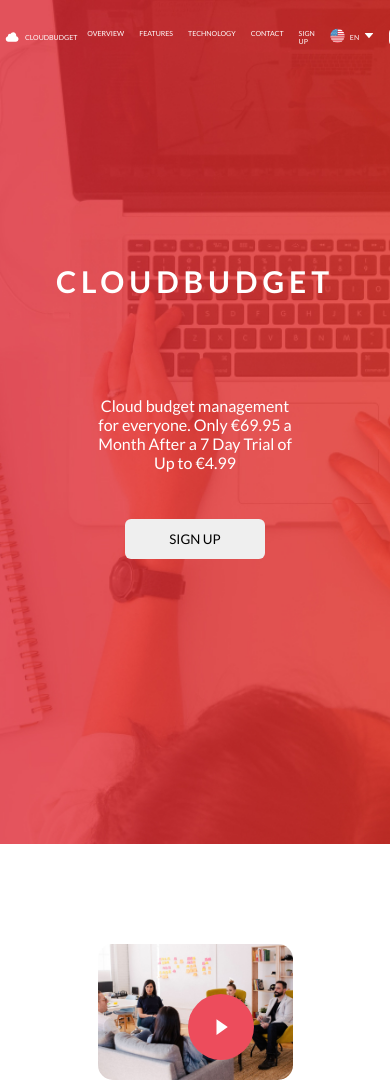
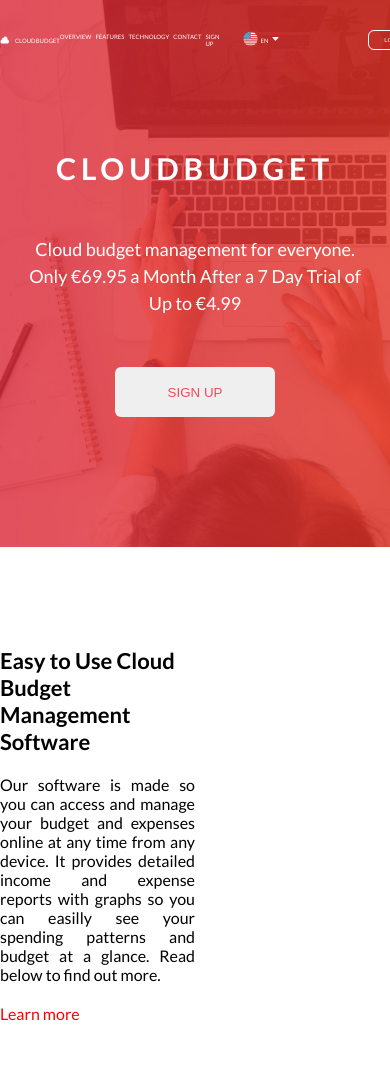
Before and after one commit to Mouzzinho/CloudBudget, a plain HTML site: page index.html in a window 390 px wide. Shown: the top 1083 px of the page. Drawn offline with Linux system fonts and the light colour scheme.

Commit message:
header RWD

```diff
--- a/index.html
+++ b/index.html
@@ -10,15 +10,14 @@
 </head>
 
 <body>
-    <div class="wrap">
-        <header>
+    <header class="main-header">
         <div class="container">
-                <nav class="menu">
+            <div class="header-wrapper">
                 <div class="logo">
                     <img src="images/dashicons-cloud.svg" alt="" class="logo__img">
                     <p class="logo__text">CLOUDBUDGET</p>
                 </div>
-                    <div class="navbar">
+                <nav class="main-menu">
                     <ul class="list">
                         <li class="list__item">OVERVIEW</li>
                         <li class="list__item">FEATURES</li>
@@ -26,33 +25,44 @@
                         <li class="list__item">CONTACT</li>
                         <li class="list__item">SIGN UP</li>
                     </ul>
-                    </div>
+                </nav>
+                <div class="language-wrapper">
                     <div class="language">
                         <img src="images/Frame 1.svg" alt="" class="language__img">
                         <span class="language__text">EN</span>
                         <img src="images/Frame 2.svg" alt="" class="language__arrow">
                     </div>
-                    <button class="login">LOGIN</button>
-                </nav>
+                    <div class="login">
+                        <button class="login__button">LOGIN</button>
+                    </div>
+                </div>
+            </div>
         </div>
     </header>
+    <main class="main-page">
+        <section class="hero-section">
+            <div class="container">
                 <div class="hero">
                     <h1 class="hero__title">CLOUDBUDGET</h1>
-            <p class="hero__description">Cloud budget management for everyone. Only €69.95 a Month After a 7 Day Trial
+                    <p class="hero__description">Cloud budget management for everyone. Only €69.95 a Month After a 7 Day
+                        Trial
                         of
                         Up to €4.99</p>
-            <button class="hero__button button--big">SIGN UP</button>
+                    <button class="hero__button">SIGN UP</button>
                 </div>
             </div>
+        </section>
         <section class="video-section">
             <div class="container">
-            <div class="container-mobile">
+                <div class="video-sevtion__wrapper">
                     <div class="video-left">
                         <h1 class="video-left__title">Easy to Use Cloud Budget Management Software</h1>
-                    <p class="video-left__description">Our software is made so you can access and manage your budget and
+                        <p class="video-left__description">Our software is made so you can access and manage your budget
+                            and
                             expenses online at any time from any device. It provides detailed income and expense reports
                             with
-                        graphs so you can easilly see your spending patterns and budget at a glance. Read below to find
+                            graphs so you can easilly see your spending patterns and budget at a glance. Read below to
+                            find
                             out
                             more.</p>
                         <a class="video-left__learnmore"href="#">Learn more</a>
@@ -66,14 +76,14 @@
         </section>
         <section class="features">
             <h1 class="features__title">Features</h1>
-
             <div class="container">
-            <div class="container-mobile">
+                <div class="features__wrapper">
                     <div class="feature">
                         <img class="feature__image" src="images/Bg (2).jpg" alt="">
                         <div class="dashboard">
                             <h2 class="dashboard__title">Supports All Currencies and Cards</h2>
-                        <p class="dashboard__description">We support all popular currencies and is fully customizable to
+                            <p class="dashboard__description">We support all popular currencies and is fully
+                                customizable to
                                 add
                             </p>
                             <a href="#" class="dashboard__readmore">Read More</a>
@@ -83,7 +93,8 @@
                         <img class="feature__image" src="images/Bg (3).jpg" alt="">
                         <div class="dashboard">
                             <h2 class="dashboard__title">Manage your expenses on the go</h2>
-                        <p class="dashboard__description">You can access your account from anywhere in the world on any
+                            <p class="dashboard__description">You can access your account from anywhere in the world on
+                                any
                                 device</p>
                             <a href="#" class="dashboard__readmore">Read More</a>
                         </div>
@@ -92,24 +103,26 @@
                         <img class="feature__image" src="images/Bg (4).jpg" alt="">
                         <div class="dashboard">
                             <h2 class="dashboard__title">Cloud Budget Management Software</h2>
-                        <p class="dashboard__description">Our software is made so you can access and manage your budget
+                            <p class="dashboard__description">Our software is made so you can access and manage your
+                                budget
                             </p>
                             <a href="#" class="dashboard__readmore">Read More</a>
                         </div>
                     </div>
                 </div>
             </div>
-
         </section>
         <section class="technology">
             <h1 class="technology__title">Technology</h1>
             <div class="container">
-            <div class="technology-mobile">
+                <div class="technology-wrapper">
                     <div class="download">
                         <p class="download__number">01</p>
-                    <img src="images/ant-design_cloud-download-outline.svg" alt="" class="download__image image-cloud">
+                        <img src="images/ant-design_cloud-download-outline.svg" alt=""
+                            class="download__image image-cloud">
                         <h2 class="download__title">Cloud Storage</h2>
-                    <p class="download__description">Access your account from anywhere in the world on any device</p>
+                        <p class="download__description">Access your account from anywhere in the world on any device
+                        </p>
                     </div>
                     <div class="download">
                         <p class="download__number">02</p>
@@ -117,8 +130,6 @@
                         <h2 class="download__title">Secure</h2>
                         <p class="download__description">All your information is stored on secure cloud servers</p>
                     </div>
-
-
                     <div class="download">
                         <p class="download__number">03</p>
                         <img src="images/Group (2).svg" alt="" class="download__image">
@@ -136,13 +147,12 @@
         </section>
         <section class="app-download">
             <div class="container">
-            <div class="app-mobile">
+                <div class="app-wrapper">
                     <div class="left-side">
                         <h1 class="left-side__title">Stay focused on saving money</h1>
                         <p class="left-side__description">It is important to stay focused on saving money in any way you
-                        can. We
-                        help you monitor your spending habits so you can easily spot and cut any unnecessary expenses.
-                        Simply join today to get started!</p>
+                            can. We help you monitor your spending habits so you can easily spot and cut any unnecessary
+                            expenses. Simply join today to get started!</p>
                         <div class="apps">
                             <img src="images/ion-logo-google-playstore (1).svg" alt="" class="apps__google">
                             <img src="images/ion-logo-apple-appstore.svg" alt="" class="apps__apple">
@@ -158,10 +168,11 @@
         </section>
         <section class="contact">
             <div class="container">
+                <div class="contact__wrapper">
                     <div class="left-text">
                         <h1 class="left-text__title">Contact</h1>
-                <p class="left-text__description">Questions or concerns? Just fill out the form below and our support
-                    team will get back to you within 24 hours</p>
+                        <p class="left-text__description">Questions or concerns? Just fill out the form below and our
+                            support team will get back to you within 24 hours</p>
                     </div>
                     <div class="inputs">
                         <input type="text" class="inputs__first-name input--small" placeholder="First Name">
@@ -173,10 +184,12 @@
                         <button class="inputs__submit button--big">SUBMIT NOW</button>
                     </div>
                 </div>
+            </div>
         </section>
+    </main>
     <footer class="footer">
         <div class="container">
-            <div class="layout">
+            <div class="footer__wrapper">
                 <div class="address">
                     <h1 class="address__title title--size">Address</h1>
                     <p class="address__address text--size">
@@ -210,11 +223,9 @@
                     <img src="images/secure-p-1 1.jpg" alt="" class="secure__image">
                 </div>
             </div>
-
+            <p class="copyright text--size">Copyright 2018 CloudBudget</p>
         </div>
-        <p class="copyright text--size">Copyright 2018 CloudBudget</p>
     </footer>
-
 </body>
 
 </html>
--- a/scss/_features.scss
+++ b/scss/_features.scss
@@ -19,12 +19,6 @@
     }
 }
 
-.container-mobile {
-    @media(max-width: 768px) and (orientation: portrait) {
-        flex-direction: column-reverse;
-        width: 100%;
-        align-items: center;
-    }
 
 .feature {
     width: 33%;
@@ -50,12 +44,16 @@
     border-radius: 10px;
     position: absolute;
     z-index: 0;
+    width: 50px;
+    height: 50px;
 
     @media(max-width: 1200px) {
         max-width: 100%;
         padding: 0 7px;
 
     }
+
+
 
 }
 
@@ -117,4 +115,3 @@
         color: red;
     }
 }
-}
--- a/scss/_header.scss
+++ b/scss/_header.scss
@@ -2,243 +2,355 @@
     margin: 0;
     padding: 0;
     box-sizing: border-box;
-    font-family: 'Lato', sans-serif;
     list-style: none;
     text-decoration: none;
 }
 
-.button--big {
-    width: 160px;
-    height: 50px;
-    border-radius: 6px;
-    border-color: transparent;
+body {
+    font-family: 'Lato';
 
-    @media(max-width: 1200px) {
-        width: 140px;
-        height: 40px;
-    }
-}
-
-
-.wrap {
-    height: 100vh;
-    color: white;
-    background-color: green;
-    background: url("../images/Bg (1).jpg");
-
-    background-position: center;
-    background-size: cover;
-    background-repeat: no-repeat;
-    max-width: 100%;
-    overflow: auto;
-
-
-    z-index: 10;
-}
-
-.container {
-    width: 1170px;
-    display: flex;
-    flex-direction: row;
-    margin: auto;
-
-    @media(max-width: 1200px) {
-        width: 768px;
-        padding: 0 15px;
-    }
-
-    @media(max-width: 768px) and (orientation: portrait) {
-        width: 100%;
-        padding: 0;
 }
 
 
 
 
+.container {
+    width: 1140px;
+    margin: 0 auto;
+    max-width: 100%;
+
+    @media (orientation: landscape) and (max-width: 1200px) {
+        width: 768px;
+        padding: 0 15px;
+
+    }
+
+    @media (orientation: landscape) and (max-width: 768px) {
+        width: 100%;
+
+
+    }
+}
 
 
 
-    .menu {
+.main-header {
+    position: absolute;
+    left: 0;
+    right: 0;
+    top: 0;
+    padding: 30px 0;
+    color: white;
+
+
+    @media(max-width: 768px) {
         width: 100%;
+        max-width: 100%;
+
+
+    }
+
+    @media(max-width: 1024px) and (orientation: portrait) {
+        font-size: 12px;
+        padding-right: 10px;
+    }
+
+
+}
+
+.header-wrapper {
     display: flex;
-        flex-direction: row;
     justify-content: space-between;
     align-items: center;
-        position: absolute;
-        max-width: 1170px;
-        padding-top: 25px;
+
 
     @media(max-width: 1200px) {
         max-width: 768px;
     }
 
-        @media(max-width: 768px) and (orientation: portrait) {
+    @media(max-width: 768px) {
+        width: 100%;
         max-width: 100%;
+
+
     }
 
-
+    @media(max-width: 1024px) and (orientation: portrait) {
+        margin: 0 auto;
+    }
 
 
     .logo {
         display: flex;
-            flex-direction: row;
-            justify-content: space-between;
         align-items: center;
 
         @media(max-width: 1200px) {
             font-size: 12px;
+            margin-right: 40px;
         }
 
-            @media(max-width: 768px) and (orientation: portrait) {
+        @media(max-width: 1024px) and (orientation: portrait) {
+            padding-left: 0px;
+            margin-right: 10px;
+        }
+
+        @media(max-width: 768px) {
             font-size: 10px;
-                margin-left: 10px;
+            margin-right: 20px;
+
+
+        }
+
+        @media(max-width: 570px) {
+            font-size: 8px;
         }
 
         @media(max-width: 480px) and (orientation: portrait) {
-                margin-left: 5px;
+            margin-right: 5px;
+        }
+
+        @media(max-width: 480px) and (orientation: landscape) {
             font-size: 7px;
+        }
+
+        @media(max-width: 420px) and (orientation: portrait) {
+            font-size: 6px;
+            margin-right: 0px;
         }
 
         @media(max-width: 360px) and (orientation: portrait) {
             font-size: 6px;
         }
 
+        @media(max-width: 320px) and (orientation: portrait) {
+            font-size: 5px;
+        }
+
+
+
         .logo__img {
             padding-right: 5px;
 
-                @media(max-width: 480px) and (orientation: portrait) {
+            @media(max-width: 768px) {
+                width: 25px;
+
+
+            }
+
+            @media(max-width: 420px) and (orientation: portrait) {
+                width: 15px;
+            }
+
+            @media(max-width: 480px) and (orientation: landscape) {
                 width: 20px;
             }
 
-                @media(max-width: 360px) and (orientation: portrait) {
-                    width: 15px;
-                }
-            }
-        }
+
 
         }
     }
 
     .list {
         display: flex;
-    flex-direction: row;
         justify-content: space-between;
-    font-size: 15px;
 
         @media(max-width: 1200px) {
-        font-size: 12px;
+            padding-right: 0px;
+            margin-right: 30px;
         }
 
-    @media(max-width: 768px) and (orientation: portrait) {
+        @media(max-width: 1024px) and (orientation: portrait) {
+            padding-left: 0px;
+            padding-right: 0px;
+            margin-right: 30px;
+        }
+
+        @media(max-width: 768px) {
+            margin-right: 0px;
+        }
+
+        @media(max-width: 360px) and (orientation: portrait) {
+            margin-left: 10px;
+            margin-right: 5px;
+        }
+
+
+
+        .list__item {
+            padding-right: 30px;
+            font-size: 14px;
+
+            @media(max-width: 1200px) {
                 font-size: 10px;
-        margin-right: 10px;
+                padding-right: 13px;
+
+            }
+
+            @media(max-width: 1024px) and (orientation: portrait) {
+                font-size: 11px;
+                padding-right: 5px;
+            }
+
+            @media(max-width: 768px) {
+                font-size: 9px;
+            }
+
+            @media(max-width: 570px) {
+                font-size: 8px;
+            }
+
+            @media(max-width: 480px) and (orientation: portrait) {
+                padding-right: 5px;
+            }
+
+            @media(max-width: 480px) and (orientation: landscape) {
+                font-size: 7px;
+                padding-right: 5px;
+            }
+
+
+            @media(max-width: 420px) and (orientation: portrait) {
+                font-size: 6px;
+                padding-right: 4px;
             }
 
             @media(max-width: 360px) and (orientation: portrait) {
                 font-size: 6px;
             }
 
-    .list__item {
-        padding: 0 20px;
-
-        @media(max-width: 1200px) {
-            padding: 0 10px;
-        }
-
-        @media(max-width: 768px) and (orientation: portrait) {
-            padding: 0 5px;
-        }
-
-        @media(max-width: 480px) and (orientation: portrait) {
-            margin-left: 5px;
-            font-size: 7px;
-        }
-
-        @media(max-width: 360px) and (orientation: portrait) {
-            font-size: 6px;
-            padding: 0;
+            @media(max-width: 320px) and (orientation: portrait) {
+                font-size: 5px;
             }
 
         }
 
+    }
+
+    .language-wrapper {
+        display: flex;
+        justify-content: space-between;
+        align-items: center;
+
+
+
+        .language {
+            display: flex;
+            align-items: center;
+            justify-content: space-between;
+            padding-right: 50px;
+            align-content: center;
+
+            @media(max-width: 1200px) {
+                font-size: 10px;
+                padding-right: 20px;
 
             }
 
-.language {
-    display: flex;
-    flex-direction: row;
-    justify-content: space-between;
-    align-items: center;
-    padding-right: 10px;
-
-    @media(max-width: 768px) and (orientation: portrait) {
-        padding-right: 0;
-        margin-right: 10px;
+            @media(max-width: 1024px) and (orientation: portrait) {
+                margin-left: 20px;
             }
 
-    .language__text {
-        @media(max-width: 1200px) {
-            font-size: 12px;
-            justify-content: space-evenly;
+            @media(max-width: 768px) {
+                padding-right: 20px;
             }
 
-        @media(max-width: 768px) and (orientation: portrait) {
-            font-size: 10px;
-        }
-
-        @media(max-width: 480px) and (orientation: portrait) {
-            font-size: 7px;
+            @media(max-width: 420px) and (orientation: portrait) {
+                padding-right: 0px;
+                margin-right: 0px;
             }
 
             @media(max-width: 360px) and (orientation: portrait) {
+                padding-left: 5px;
+            }
+
+
+            .language__text {
+                padding: 0 6px 0 10px;
+
+                @media(max-width: 1200px) {
+                    font-size: 10px;
+                    padding: 0 0 0 6px;
+                }
+
+                @media(max-width: 420px) and (orientation: portrait) {
                     font-size: 6px;
+                    padding: 0 0 0 2px;
                 }
             }
 
             .language__img {
-        padding-right: 5px;
-
                 @media(max-width: 1200px) {
-            width: 30px;
+                    width: 25px;
                 }
 
-        @media(max-width: 480px) and (orientation: portrait) {
+                @media(max-width: 768px) {
                     width: 20px;
                 }
 
-        @media(max-width: 360px) and (orientation: portrait) {
+                @media(max-width: 420px) and (orientation: portrait) {
                     width: 15px;
                 }
+
             }
 
             .language__arrow {
                 @media(max-width: 1200px) {
+                    width: 25px;
+                }
+
+                @media(max-width: 768px) {
                     width: 20px;
                 }
 
-        @media(max-width: 360px) and (orientation: portrait) {
+                @media(max-width: 420px) and (orientation: portrait) {
                     width: 15px;
                 }
+
             }
+
         }
 
         .login {
+            margin-left: 50px;
+
+            @media(max-width: 1200px) {
+                margin-left: 40px;
+            }
+
+            @media(max-width: 1024px) and (orientation: portrait) {
+                padding-left: 60px;
+            }
+
+            @media(max-width: 768px) {
+                margin-left: 0px;
+            }
+
+            @media(max-width: 420px) and (orientation: portrait) {
+                padding-right: 20px;
+            }
+
+            @media(max-width: 360px) and (orientation: portrait) {
+                padding-right: 0px;
+            }
+
+
+            .login__button {
                 width: 100px;
                 height: 46px;
+                border-radius: 6px;
+                border: 1px solid white;
                 background-color: transparent;
-    border-radius: 6px;
                 color: white;
-    border: 1px solid white;
 
                 @media(max-width: 1200px) {
                     width: 80px;
-        height: 30px;
-        font-size: 10px;
+                    height: 35px;
                 }
 
-    @media(max-width: 768px) and (orientation: portrait) {
-        width: 80px;
-        margin-right: 20px;
+                @media(max-width: 768px) {
+                    width: 60px;
+                    height: 25px;
+                    font-size: 10px;
                 }
 
                 @media(max-width: 480px) and (orientation: portrait) {
@@ -246,98 +358,87 @@
                     height: 20px;
                 }
 
+                @media(max-width: 420px) and (orientation: portrait) {
+                    width: 50px;
+                    height: 20px;
+                    font-size: 6px;
+                    margin-left: 25px;
+                }
+
                 @media(max-width: 360px) and (orientation: portrait) {
-        width: 40px;
-        margin-right: 5px;
+                    margin-left: 10px;
+                    width: 45px;
+                    height: 20px;
                 }
+            }
+        }
+    }
+}
+
+.hero-section {
+    background: url(../images/Bg.jpg);
+    background-position: center;
+    background-size: cover;
+    background-repeat: no-repeat;
 }
 
 .hero {
     display: flex;
     flex-direction: column;
+    justify-content: space-between;
+    padding-top: 250px;
     align-items: center;
-    justify-content: space-around;
-    height: 50vh;
-    margin-top: 200px;
+    color: white;
 
-    @media(max-width: 768px) and (orientation: portrait) {
-        max-width: 100%;
-    }
-
-    @media(max-width: 480px) and (orientation: portrait) {
-        margin-top: 250px;
-    }
-
-    @media(max-width: 360px) and (orientation: portrait) {
-        margin-top: 200px;
+    @media(max-width: 768px) {
+        padding-top: 150px;
     }
 
     .hero__title {
-        font-size: 72px;
+        font-size: 62px;
+        padding-bottom: 70px;
         letter-spacing: 5px;
 
-        @media(max-width: 1200px) {
-            font-size: 60px;
-        }
-
-        @media(max-width: 1024px) {
+        @media(max-width: 768px) {
+            padding-bottom: 50px;
             font-size: 50px;
         }
 
-        @media(max-width: 768px) and (orientation: portrait) {
-            font-size: 40px;
-            padding-bottom: 70px;
-        }
-
-        @media(max-width: 480px) and (orientation: portrait) {
+        @media(max-width: 420px) and (orientation: portrait) {
             font-size: 30px;
         }
-
     }
 
     .hero__description {
         font-size: 24px;
-        padding: 0 525px;
+        padding-bottom: 70px;
+        max-width: 475px;
         text-align: center;
+        line-height: 150%;
 
-        @media(max-width: 1200px) {
+        @media(max-width: 768px) {
+            padding-bottom: 50px;
             font-size: 20px;
-            padding: 0 410px;
+            max-width: 390px;
         }
 
-        @media(max-width: 1024px) {
-            font-size: 17px;
-            padding: 0 360px;
+        @media(max-width: 420px) and (orientation: portrait) {
+            font-size: 18px;
+            max-width: 340px;
         }
 
-        @media(max-width: 900px) {
-            font-size: 17px;
-            padding: 0 290px;
-        }
-
-        @media(max-width: 768px) and (orientation: portrait) {
-            padding: 0 190px;
-            font-size: 20px;
-            padding-bottom: 130px;
-            padding-top: 50px;
-
-        }
-
-        @media(max-width: 480px) and (orientation: portrait) {
-            font-size: 16px;
-            padding: 0 90px 20px 90px;
-        }
-
-        @media(max-width: 360px) and (orientation: portrait) {
-            padding: 0 30px 30px 30px;
+        @media(max-width: 320px) and (orientation: portrait) {
+            font-size: 15px;
+            max-width: 280px;
         }
     }
 
     .hero__button {
-        @media(max-width: 768px) and (orientation: portrait) {
-            margin-bottom: 100px;
-        }
-
-
+        width: 160px;
+        height: 50px;
+        border-radius: 6px;
+        border: 1px solid transparent;
+        color: #ED4C5C;
+        margin-bottom: 130px;
     }
 }
```
Also changed, not shown: css/style.css, 1 other file. Lines whose indentation alone changed are shown as unchanged.
